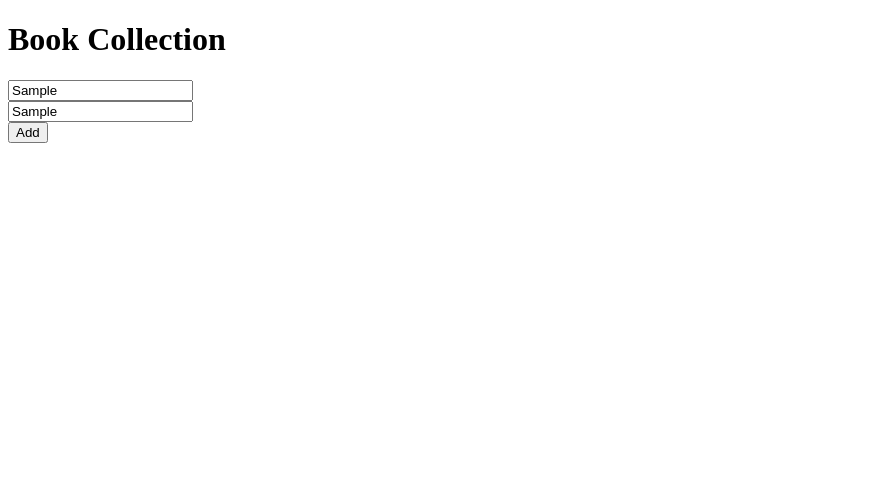
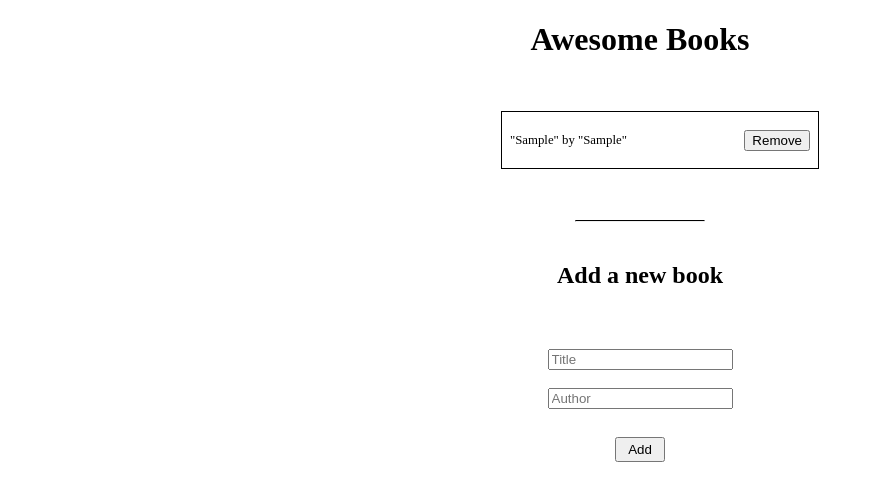
Before and after one commit to hetrox8/Awesome-books, a website: page index.html in a window 1280 px wide. Both pictures are taken after typing "Sample", "Sample" into the empty fields and a click on the button "Add". Shown: the whole page, without its empty margins (0-874 px from the left). Drawn offline with Linux system fonts and the light colour scheme.

Commit message:
make changes

```diff
--- a/index.html
+++ b/index.html
@@ -1,20 +1,28 @@
 <!DOCTYPE html>
 <html lang="en">
 <head>
-  <meta charset="UTF-8">
-  <meta name="viewport" content="width=device-width, initial-scale=1.0">
-  <title>Document</title>
+    <meta charset="UTF-8">
+    <meta http-equiv="X-UA-Compatible" content="IE=edge">
+    <meta name="viewport" content="width=device-width, initial-scale=1.0">
+    <link rel="stylesheet" href="styles.css">
+    <title>Awesome Books</title>
 </head>
 <body>
-  <h1>Book Collection</h1>
+    <div class="container-home">
+    <h1 class="heading">Awesome Books</h1>
+    <!-- Container for the loaded books -->
+    <div class="book-container">
 
-  <form id="addForm">
-    <input type="text" id="titleInput" placeholder="Title" required> <br>
-    <input type="text" id="authorInput" placeholder="Author" required> <br>
-    <button type="submit">Add</button>
-  </form>
-
-  <ul id="bookList"></ul>
-  <script src="script.js"></script>
+    </div>
+    <hr class="line1">
+    <!-- Form -->
+    <h2 class="heading">Add a new book</h2>
+    <form class="book-form">
+        <input type="text" placeholder="Title" class="book-title"><br>
+        <input type="text" placeholder="Author" class="book-author"><br>
+        <button type="submit" class="btn-submit">Add</button>
+    </form>
+    </div>
+    <script src="script.js"></script>
 </body>
 </html>
--- a/script.js
+++ b/script.js
@@ -1,33 +1,31 @@
-class thisBook {
-  // Make sure if the local storage in empty than add an empty array
+class BookManager {
   static getStoredBooks() {
-    if (localStorage.getItem('Added books') === null) {
-      localStorage.setItem('Added books', JSON.stringify([]));
+    if (localStorage.getItem('AddedBooks') === null) {
+      localStorage.setItem('AddedBooks', JSON.stringify([]));
     }
-    return JSON.parse(localStorage.getItem('Added books'));
+    return JSON.parse(localStorage.getItem('AddedBooks'));
   }
 
-  // Store the books data into the local storage
   static updateStoredBooks(books) {
-    localStorage.setItem('Added books', JSON.stringify(books));
+    localStorage.setItem('AddedBooks', JSON.stringify(books));
   }
 
   static addNewBook(bookTitle, bookAuthor) {
-    const storedBooks = thisBook.getStoredBooks();
+    const storedBooks = BookManager.getStoredBooks();
     const newBook = {
       title: bookTitle,
       author: bookAuthor,
     };
     storedBooks.push(newBook);
-    thisBook.updateStoredBooks(storedBooks);
-    thisBook.displayBooks(storedBooks);
+    BookManager.updateStoredBooks(storedBooks);
+    BookManager.displayBooks(storedBooks);
   }
 
   static removeBook(i) {
-    const storedBooks = thisBook.getStoredBooks();
+    const storedBooks = BookManager.getStoredBooks();
     storedBooks.splice(i, 1);
-    thisBook.updateStoredBooks(storedBooks);
-    thisBook.displayBooks();
+    BookManager.updateStoredBooks(storedBooks);
+    BookManager.displayBooks();
   }
 
   static createBookListHTML(books) {
@@ -35,33 +33,35 @@ class thisBook {
     for (let i = 0; i < books.length; i += 1) {
       const { title, author } = books[i];
       bookListHTML += `
-      <div class= "booklist">
-      <p>"${title}" by "${author}"</p>
-      <button onClick="thisBook.removeBook(${i})">Remove</button>
+      <div class="book-list">
+        <p>"${title}" by "${author}"</p>
+        <button onClick="BookManager.removeBook(${i})">Remove</button>
       </div>
       `;
     }
     return bookListHTML;
   }
 
-  // Displaying the books on the UI from localStorage
   static displayBooks() {
-    const listOfBooks = document.querySelector('.container');
-    const storedBooks = thisBook.getStoredBooks();
-    const bookListHTML = thisBook.createBookListHTML(storedBooks);
-    listOfBooks.innerHTML = `
-        <ul class="book-ul">${bookListHTML}</ul>
-      `;
+    const bookContainer = document.querySelector('.book-container');
+    const storedBooks = BookManager.getStoredBooks();
+    const bookListHTML = BookManager.createBookListHTML(storedBooks);
+    bookContainer.innerHTML = `
+      <ul class="book-ul">${bookListHTML}</ul>
+    `;
   }
 }
 
-// Get values from input fields
-const form = document.querySelector('form');
-form.addEventListener('submit', (e) => {
-  const title = document.querySelector('.title');
-  const author = document.querySelector('.author');
+const bookForm = document.querySelector('.book-form');
+bookForm.addEventListener('submit', (e) => {
   e.preventDefault();
-  thisBook.addNewBook(title.value, author.value);
+  const bookTitleInput = document.querySelector('.book-title');
+  const bookAuthorInput = document.querySelector('.book-author');
+  const bookTitle = bookTitleInput.value;
+  const bookAuthor = bookAuthorInput.value;
+  BookManager.addNewBook(bookTitle, bookAuthor);
+  bookTitleInput.value = '';
+  bookAuthorInput.value = '';
 });
 
-thisBook.displayBooks();
+BookManager.displayBooks();
--- /dev/null
+++ b/styles.css
@@ -0,0 +1,62 @@
+body {
+  margin: auto;
+}
+
+hr.line1 {
+  border-top: 1px solid black;
+  width: 10%;
+  margin: 20px auto;
+}
+
+h1.heading,
+h2.heading {
+  text-align: center;
+}
+
+.book-list {
+  display: flex;
+  justify-content: space-between;
+  align-items: center;
+  padding: 8px;
+  font-size: 0.8rem;
+  margin: 15px 0;
+  width: 300px;
+  border: 1px solid black;
+}
+
+.container-home {
+  display: flex;
+  flex-direction: column;
+  align-items: center;
+  justify-content: center;
+}
+
+.book-container {
+  display: flex;
+  flex-direction: column;
+  align-items: center;
+  width: 300px;
+}
+
+.book-form {
+  display: flex;
+  flex-direction: column;
+  align-items: center;
+  padding: 20px;
+  width: 300px;
+  margin: 20px auto;
+}
+
+.btn-submit {
+  width: 50px;
+  height: 25px;
+  margin-top: 10px;
+}
+
+.book-list:nth-child(even) {
+  background-color: silver;
+}
+
+.book-list:nth-child(odd) {
+  background-color: white;
+}
```
